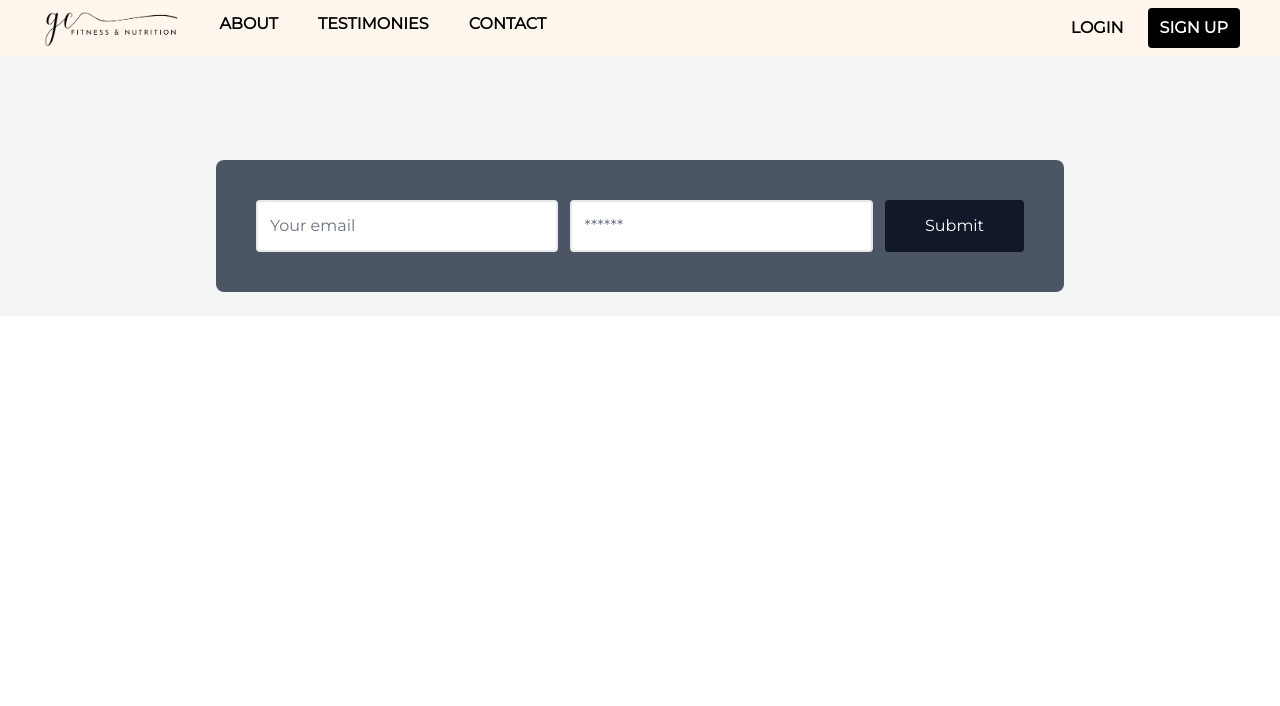
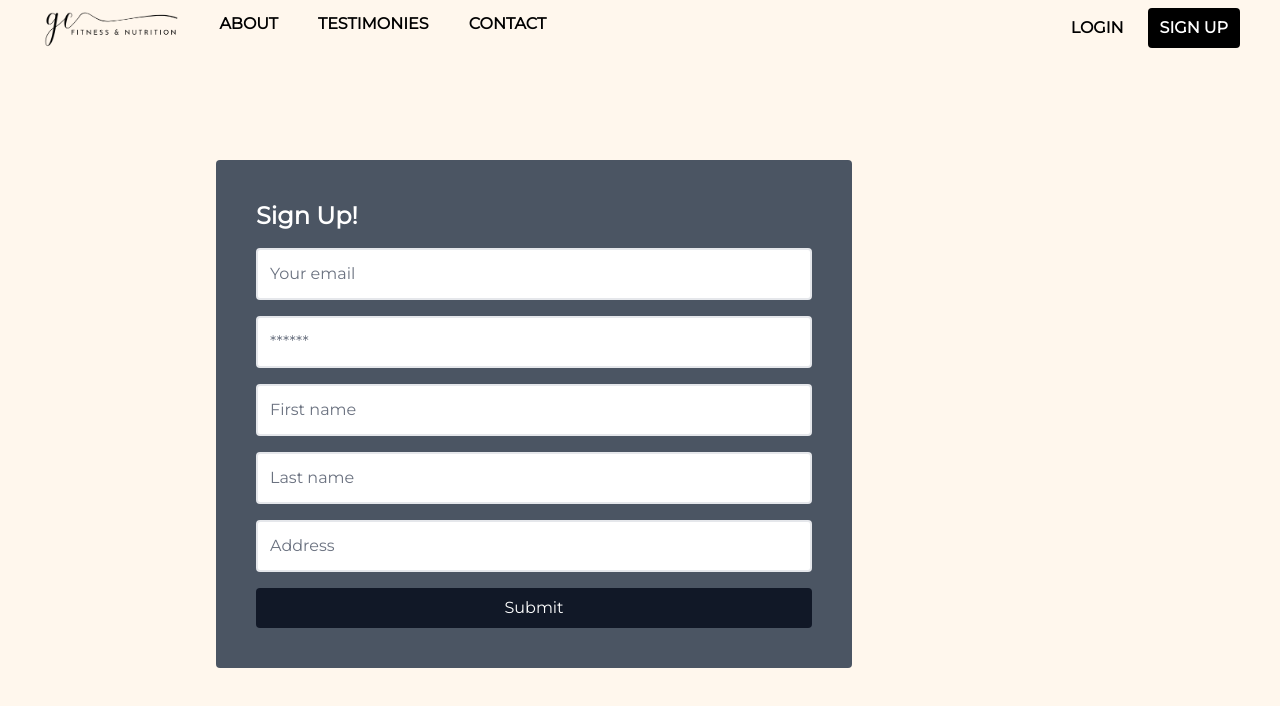
Before and after one commit to LindseyHsiao/GabyCorrea, a React (Create React App) app in the folder client/: page /SignUp in a window 1280 px wide. Shown: the top 706 px of the page. Built offline with nearby package versions, Linux system fonts and the light colour scheme.

Commit message:
updated client auth and mutations

```diff
--- a/client/src/App.js
+++ b/client/src/App.js
@@ -1,36 +1,49 @@
 import { BrowserRouter, Routes, Route } from 'react-router-dom'
 import { ApolloProvider, ApolloClient, InMemoryCache, createHttpLink } from '@apollo/client';
-
+import { setContext } from '@apollo/client/link/context'
 import Header from './components/Header';
 import Home from './pages/Home';
 import About from './pages/About';
 import Testimonies from './pages/Testimonies';
 import Contact from './pages/Contact';
 import SignUp from './pages/SignUp';
+import Login from './pages/Login';
 
 
 const httpLink = createHttpLink({
   uri: '/graphql',
 });
 
+const authlink = setContext((_, { headers }) => {
+  const token = localStorage.getItem('id_token');
+
+  return {
+    headers: {
+      ...headers,
+      authorization: token ? `Bearer ${token}` : ''
+    }
+  }
+})
+
 const client = new ApolloClient({
-  link: httpLink,
+  link: authlink.concat(httpLink),
   cache: new InMemoryCache(),
 });
 
 function App() {
   return (
     <ApolloProvider client={client}>
-    <BrowserRouter>
-    <Header />
-    <Routes>
-      <Route path="/" element={<Home />}/>
-      <Route path="/About" element={<About />}/>
-      <Route path="/Testimonies" element={<Testimonies />}/>
-      <Route path="/Contact" element={<Contact />}/>
-      <Route path="/SignUp" element={<SignUp />}/>
-    </Routes>
-    </BrowserRouter>
+      <BrowserRouter>
+        <Header />
+        <Routes>
+          <Route path="/" element={<Home />} />
+          <Route path="/About" element={<About />} />
+          <Route path="/Testimonies" element={<Testimonies />} />
+          <Route path="/Contact" element={<Contact />} />
+          <Route path="/SignUp" element={<SignUp />} />
+          <Route path="/Login" element={<Login />} />
+        </Routes>
+      </BrowserRouter>
     </ApolloProvider>
   );
 }
--- a/client/src/components/Header.js
+++ b/client/src/components/Header.js
@@ -2,7 +2,7 @@ import logo from '../assets/images/gcLogo.png'
 
 import {useState} from 'react';
 import { Link } from 'react-router-dom';
-
+import Auth from '../utils/auth'
 
 export default function Header() {
 
@@ -27,10 +27,17 @@ const [toggle, setToggle] = useState(false)
                 </div>
 
                 {/* <!-- Right buttons menu --> */}
-                <div className="hidden items-center space-x-6 font-bold lg:flex">
-                    <div className="hover:opacity-70 uppercase">Login</div>
-                    <Link to="/SignUp" className="px-3 py-2 font-bold text-white bg-black rounded hover:opacity-70 uppercase">Sign Up</Link>
+                {Auth.loggedIn() ? (
+                    <div className="hidden items-center space-x-6 font-bold lg:flex">
+                    <button onClick={Auth.logout} className="px-3 py-2 font-bold text-white bg-black rounded hover:opacity-70 uppercase">Logout</button>
                 </div>
+                ) : (
+
+                    <div className="hidden items-center space-x-6 font-bold lg:flex">
+                        <Link to="/Login" className="hover:opacity-70 uppercase">Login</Link>
+                        <Link to="/SignUp" className="px-3 py-2 font-bold text-white bg-black rounded hover:opacity-70 uppercase">Sign Up</Link>
+                    </div>
+                )}
                 {/* <!-- todo:hamburger menu --> */}
             </div>
             {/* <!-- todo: mobile menu --> */}
--- a/client/src/pages/LogIn.js
+++ b/client/src/pages/LogIn.js
@@ -0,0 +1,87 @@
+import { useState } from 'react';
+import { useMutation } from '@apollo/client';
+import { LOGIN_USER } from '../utils/mutations';
+
+import Auth from '../utils/auth';
+
+export default function Login (props) {
+    const [formState, setFormState] = useState({email: '', password: ''});
+      const [login, { error }] = useMutation(LOGIN_USER);
+
+      // update state based on form input changes
+      const handleChange = (event) => {
+        const { name, value } = event.target;
+
+        setFormState({
+          ...formState,
+          [name]: value,
+        });
+      };
+
+// submit form
+const handleFormSubmit = async (event) => {
+    event.preventDefault();
+
+    try {
+      const { data } = await login({
+        variables: { ...formState },
+      });
+
+      Auth.login(data.login.token);
+    } catch (e) {
+      console.error(e);
+    }
+
+    // clear form values
+    setFormState({
+      email: '',
+      password: '',
+    });
+  };
+
+
+
+    return (
+        <>
+         {/* <!-- Shorten section  --> */}
+    <section id="shorten" className="relative bg-orange-50 h-screen">
+        {/* <!-- Shorten container --> */}
+        <div className="max-w-4xl mx-auto p-6 space-y-6">
+            {/* <!-- Form --> */}
+            <form onSubmit={handleFormSubmit} className="relative flex flex-col w-3/4 p-10 mt-20 space-y-4 bg-gray-600 rounded">
+                <input
+                id="email"
+                name="email"
+                type="email"
+                className="p-3 border-2 rounded placeholder-gray-500 focus:outline-none"
+                placeholder="Your email"
+                value={formState.email}
+                onChange={handleChange}
+                />
+                <input
+                id="password"
+                name="password"
+                type="password"
+                className="p-3 border-2 rounded placeholder-gray-500 focus:outline-none"
+                placeholder="******"
+                value={formState.password}
+                onChange={handleChange}
+                />
+
+                <button
+                className="px-10 py-3 text-white bg-gray-900 rounded hover:bg-gray-500 focus:outline-none md:py-2"
+                type="submit">
+                    Submit
+                </button>
+
+                {/* <!-- error message --> */}
+                <div id="err-msg" className="absolute left-7 bottom-3 text-red text-sm italic"></div>
+            </form>
+
+            {error && <div>Login failed</div>}
+
+        </div>
+    </section>
+        </>
+    )
+}
--- a/client/src/pages/SignUp.js
+++ b/client/src/pages/SignUp.js
@@ -8,6 +8,9 @@ export default function SignUp () {
     const [formState, setFormState] = useState({
         email: '',
         password: '',
+        firstName: '',
+        lastName: '',
+        address: ''
       });
       const [addUser, { error }] = useMutation(ADD_USER);
 
@@ -22,7 +25,7 @@ export default function SignUp () {
       };
 
   // submit form (notice the async!)
-const handleFormSubmit = async event => {
+const handleFormSubmit = async (event) => {
     event.preventDefault();
 
     // use try/catch instead of promises to handle errors
@@ -32,37 +35,75 @@ const handleFormSubmit = async event => {
         variables: { ...formState }
       });
       console.log(data);
+      Auth.login(data.addUser.token)
+
     } catch (e) {
       console.error(e);
     }
+
+    setFormState({
+        email: '',
+        password: '',
+        firstName: '',
+        lastName: '',
+        address: ''
+      })
   };
 
 
     return (
         <>
          {/* <!-- Shorten section  --> */}
-    <section id="shorten" className="relative bg-gray-100">
+    <section id="shorten" className="relative bg-orange-50 h-screen">
         {/* <!-- Shorten container --> */}
         <div className="max-w-4xl mx-auto p-6 space-y-6">
             {/* <!-- Form --> */}
-            <form onSubmit={handleFormSubmit} className="relative flex flex-col w-full p-10 mt-20 space-y-4 bg-gray-600 rounded-lg md:flex-row md:space-y-0 md:space-x-3">
+            <form onSubmit={handleFormSubmit} className="relative flex flex-col w-3/4 p-10 mt-20 space-y-4 bg-gray-600 rounded">
+                <h3 className="text-white font-extrabold text-2xl">Sign Up!</h3>
                 <input
                 id="email"
                 name="email"
                 type="email"
-                className="flex-1 p-3 border-2 rounded placeholder-gray-500 focus:outline-none"
+                className="p-3 border-2 rounded placeholder-gray-500 focus:outline-none"
                 placeholder="Your email"
-                // value={formState.email}
-                // onChange={handleChange}
+                value={formState.email}
+                onChange={handleChange}
                 />
                 <input
                 id="password"
                 name="password"
                 type="password"
-                className="flex-1 p-3 border-2 rounded placeholder-gray-500 focus:outline-none"
+                className="p-3 border-2 rounded placeholder-gray-500 focus:outline-none"
                 placeholder="******"
-                // value={formState.password}
-                // onChange={handleChange}
+                value={formState.password}
+                onChange={handleChange}
+                />
+                <input
+                id="firstName"
+                name="firstName"
+                type="text"
+                className="p-3 border-2 rounded placeholder-gray-500 focus:outline-none"
+                placeholder="First name"
+                value={formState.firstName}
+                onChange={handleChange}
+                />
+                <input
+                id="lastName"
+                name="lastName"
+                type="text"
+                className="p-3 border-2 rounded placeholder-gray-500 focus:outline-none"
+                placeholder="Last name"
+                value={formState.lastName}
+                onChange={handleChange}
+                />
+                 <input
+                id="address"
+                name="address"
+                type="text"
+                className="p-3 border-2 rounded placeholder-gray-500 focus:outline-none"
+                placeholder="Address"
+                value={formState.address}
+                onChange={handleChange}
                 />
                 <button
                 className="px-10 py-3 text-white bg-gray-900 rounded hover:bg-gray-500 focus:outline-none md:py-2"
--- a/client/src/utils/auth.js
+++ b/client/src/utils/auth.js
@@ -1,13 +1,16 @@
 import decode from 'jwt-decode';
 
 class AuthService {
+  //retrieve data saved in token
   getProfile() {
     return decode(this.getToken());
   }
 
+  //check if the user is still logged in
   loggedIn() {
     // Checks if there is a saved token and it's still valid
     const token = this.getToken();
+    // use type coersion to check if token is NOT undefined and the token is NOT expired
     return !!token && !this.isTokenExpired(token);
   }
 
@@ -34,6 +37,7 @@ class AuthService {
     window.location.assign('/');
   }
 
+    // clear token from localStorage and force logout with reload
   logout() {
     // Clear user token and profile data from localStorage
     localStorage.removeItem('id_token');
--- a/client/src/utils/mutations.js
+++ b/client/src/utils/mutations.js
@@ -13,13 +13,13 @@ export const LOGIN_USER = gql`
 `;
 
 export const ADD_USER = gql`
-  mutation addUser($email: String!, $password: String!) {
-    addUser(email: $email, password: $password) {
-      token
-      user {
-        _id
-
-      }
+mutation addUser($email: String!, $password: String!, $firstName: String!, $lastName: String!, $address: String!, $isAdmin: Boolean) {
+  addUser(email: $email, password: $password, firstName: $firstName, lastName: $lastName, address: $address, isAdmin: $isAdmin) {
+    token
+    user {
+      _id
+      email
     }
   }
+}
 `;
```
Also changed, not shown: 2 other files (tests, documents, lock files or other folders).
